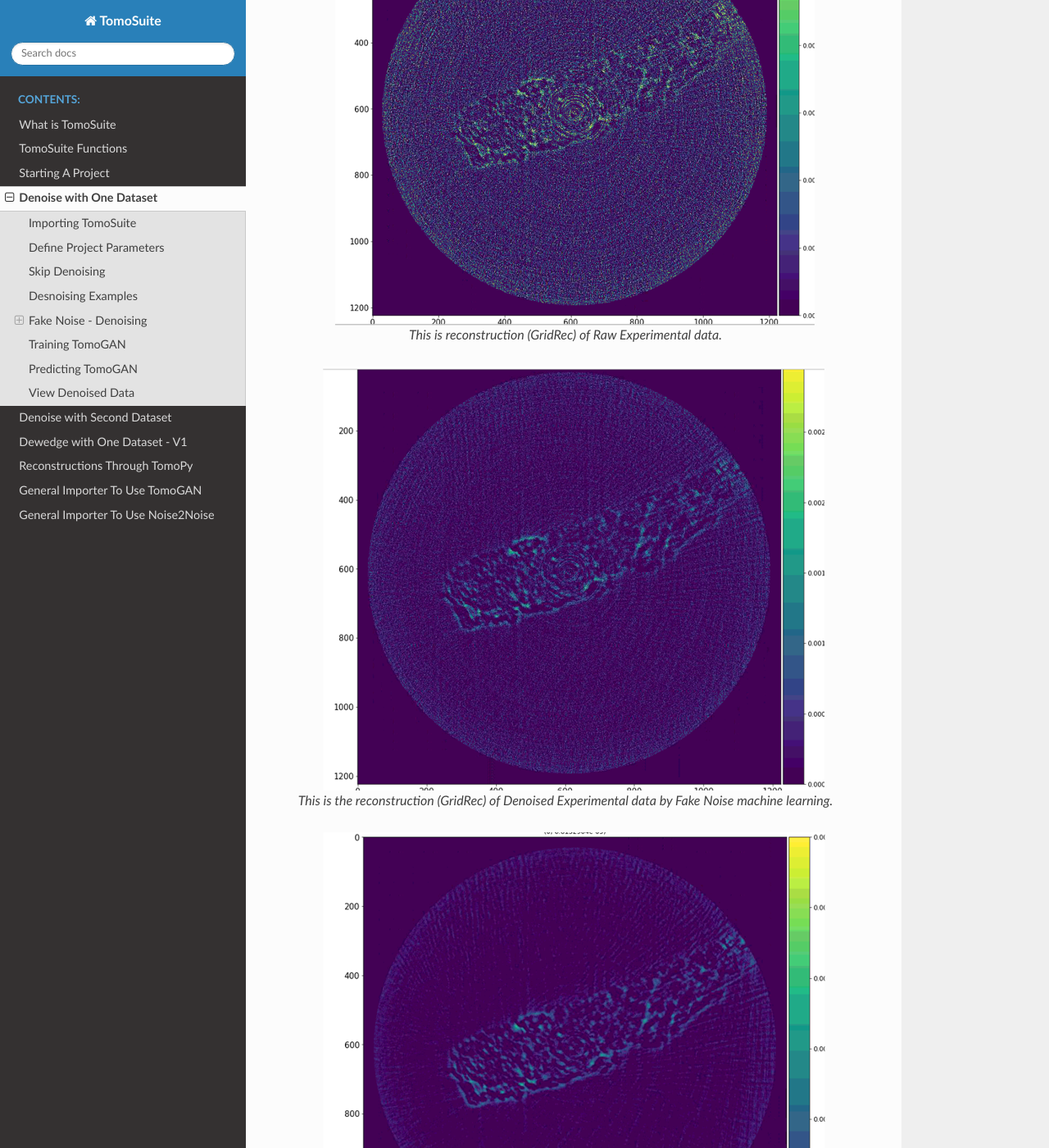
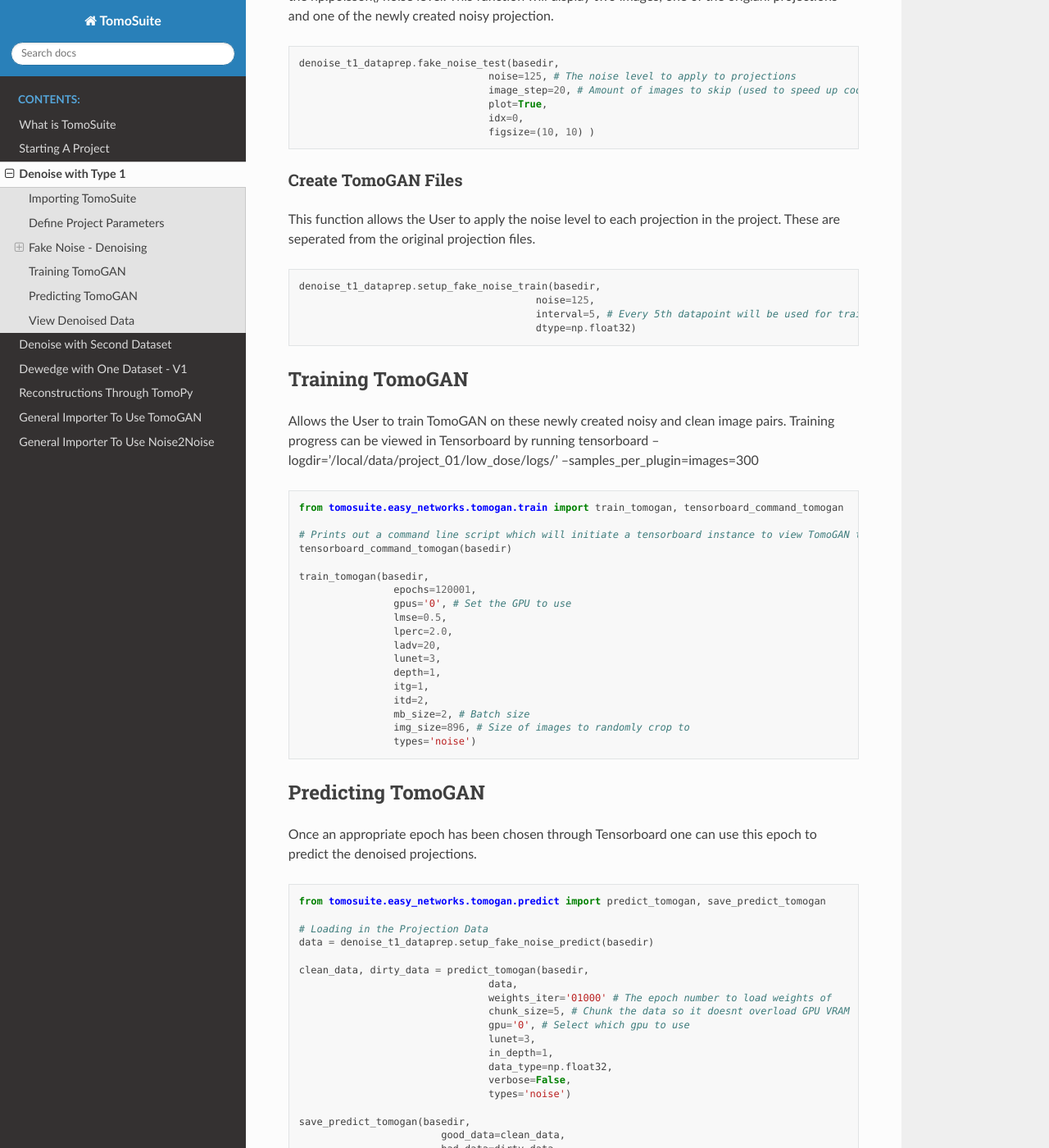
Before and after one commit to WilliamJudge94/tomosuitepy, a Sphinx documentation site: the page built from docs/03_denoise_with_1.rst, in a window 1280 px wide and 1400 px high, scrolled down 1200 px. Shown: the whole window at 82% size. Built offline with Sphinx 7.4.7 and the Read the Docs theme 2.0.0, drawn with Linux system fonts in a browser that asks for light colours; some of the changed text lies outside the part shown.

Commit message:
DeNoise type1 and reconstruction documentation

```diff
--- a/docs/00_reconstructions.rst
+++ b/docs/00_reconstructions.rst
@@ -4,6 +4,89 @@
 Reconstructions Through TomoPy
 ===============================
 
+
+
+Basic Reconstructions
+=====================
+
+.. code:: python
+
+    import sys
+    sys.path.append('/path/to/tomosuite/github/clone/tomosuite/')
+    import tomosuite
+    import tomopy
+
+    # Import TomoSuite helper functions
+    from tomosuite.base.reconstruct import reconstruct_data, plot_reconstruction
+
+    # Define your own tomography reconstruction function. This is the TomoSuite's default
+    def tomo_recon(prj, theta, rot_center):
+        types='gridrec'
+        if types == 'gridrec':
+            recon = tomopy.recon(prj, theta,
+                                center=rot_center,
+                                algorithm='gridrec',
+                                ncore=30)
+            #recon = tomopy.circ_mask(recon, axis=0, ratio=0.95)
+        return recon
+
+    # Reconstruct the raw projection data
+    basedir = '/local/data/project_01/'
+
+    slcs = reconstruct_data(basedir,
+                        rot_center,
+                        start_row=None, # If the User doesnt want to reconstruct all rows
+                        end_row=None, # If the User doesnt want to reconstruct all rows
+                        med_filter=False,
+                        all_data_med_filter=False,
+                        med_filter_kernel=(1, 3, 3),
+                        reconstruct_func=tomo_recon, # Allows the user to define their own recon function
+                        network=None, # None loads in the raw projection data
+                        wedge_removal=0, # zero out the first and last wedge_removal number of projections
+                        sparse_angle_removal=1, # only use every sparse_anlge_removal image for the recon
+                        types='denoise', # used when network='TomoGAN'
+                        second_basedir=None, # used to pull a second datasets data for the reconstruction
+                        checkpoint_num=None, # used when network='Deepfillv2'
+                        double_sparse=None)
+
+    # Plot the reconstruction
+    plot_reconstruction(slcs)
+
+
+DeNoise Type 1
+==============
+
+.. code:: python
+
+    import sys
+    sys.path.append('/path/to/tomosuite/github/clone/tomosuite/')
+    import tomosuite
+    import tomopy
+
+    # Import TomoSuite helper functions
+    from tomosuite.base.reconstruct import reconstruct_data, plot_reconstruction
+
+    # Define your own tomography reconstruction function. This is the TomoSuite's default
+    def tomo_recon(prj, theta, rot_center):
+        types='gridrec'
+        if types == 'gridrec':
+            recon = tomopy.recon(prj, theta,
+                                center=rot_center,
+                                algorithm='gridrec',
+                                ncore=30)
+            #recon = tomopy.circ_mask(recon, axis=0, ratio=0.95)
+        return recon
+
+    # Reconstruct the raw projection data
+    basedir = '/local/data/project_01/'
+
+    slcs = reconstruct_data(basedir,
+                        rot_center=600,
+                        reconstruct_func=tomo_recon,
+                        network=None)
+
+    # Plot the reconstruction
+    plot_reconstruction(slcs)
 
 
 Raw .H5 Data
--- a/docs/03_denoise_with_1.rst
+++ b/docs/03_denoise_with_1.rst
@@ -1,8 +1,9 @@
-=========================
- Denoise with One Dataset
-=========================
+======================
+ Denoise with Type 1
+======================
 
-In this section the User will learn how to denoise tomographic projections by only training/using a neural network with the same experimental dataset.
+In this section the User will learn how to denoise tomographic projections by only training/using a neural network
+with the same experimental dataset.
 
 .. note::
 
@@ -19,6 +20,11 @@ Importing TomoSuite
     import sys
     sys.path.append('/path/to/tomosuite/github/clone/tomosuite/')
     import tomosuite
+
+    from tomosuite.base.start_project import start_project
+    from tomosuite.base.extract_projections import extract
+
+    from tomosuite.methods.denoise_type1 import denoise_t1_dataprep
 
 
 Define Project Parameters
@@ -39,60 +45,28 @@ the output path for the tomosuite project.
     basedir = '/local/data/project_01/'
 
 
-Skip Denoising
-==============
-
-If the User would like to skip denoising and move onto sinogram inpainting or artifact removal please initiate the skip_lowdose() function
-
-.. code:: python
-
-    tomosuite.skip_lowdose(basedir=basedir)
-
-
-Desnoising Examples
-===================
-
-.. figure:: img/low_dose-raw.png
-    :scale: 100%
-    :align: center
-
-    This is reconstruction (GridRec) of Raw Experimental data.
-
-.. figure:: img/low_dose-fake-noise.png
-    :scale: 100%
-    :align: center
-
-    This is the reconstruction (GridRec) of Denoised Experimental data by Fake Noise machine learning.
-
-.. figure:: img/low_dose-sacra.png
-    :scale: 100%
-    :align: center
-
-    This is the reconstruction (GridRec) of Denoised Experimental data by Sacraficial Sample machine learning.
-
-
 Fake Noise - Denoising
 ======================
 
-This is the first of two methods of experimental denoising. This method applies np.poisson() to the raw projection data, uses this new noise data as the "noisy training data", while the origianl data is used as the "clean data" during the network training process.
+This is the first of two methods of experimental denoising.
+This method applies np.poisson() to the raw projection data, uses this new noise data as the "noisy training data",
+while the origianl data is used as the "clean data" during the network training process.
 
 
 Determining Appropriate Fake Noise Level
 -----------------------------------------
-First we must determine the appropriate noise level to add to the experimental data. image_step allows us to apply noise to a select projection rather than waiting, while noise allows the User to set the np.poisson() noise level. This function will display two images, one of the origianl projections and one of the newly created noisy projection.
+First we must determine the appropriate noise level to add to the experimental data. image_step allows us to
+apply noise to a select projection rather than waiting, while noise allows the User to set the np.poisson() noise level.
+This function will display two images, one of the origianl projections and one of the newly created noisy projection.
 
 .. code:: python
 
-    from tomosuite.low_dose.data_prep import noise_test_tomogan
-
-
-    noise = 20
-    image_step = 1000
-
-    noise_test_tomogan(basedir,
-                        image_step=image_step,
-                        noise=noise,
-                        figsize=(15, 15))
+    denoise_t1_dataprep.fake_noise_test(basedir,
+                                    noise=125, # The noise level to apply to projections
+                                    image_step=20, # Amount of images to skip (used to speed up code)
+                                    plot=True,
+                                    idx=0,
+                                    figsize=(10, 10) )
 
 
 
@@ -102,9 +76,10 @@ This function allows the User to apply the noise level to each projection in the
 
 .. code:: python
 
-    from tomosuite.low_dose.data_prep import setup_tomogan_fake_noise
-    setup_tomogan_fake_noise(basedir,
-                                noise=noise)
+    denoise_t1_dataprep.setup_fake_noise_train(basedir,
+                                            noise=125,
+                                            interval=5, # Every 5th datapoint will be used for training
+                                            dtype=np.float32)
 
 
 Training TomoGAN
@@ -114,12 +89,24 @@ Allows the User to train TomoGAN on these newly created noisy and clean image pa
 
 .. code:: python
 
-    from tomosuite.low_dose.tomogan import train_tomogan
-    train_tomogan(basedir, epochs=120001, gpus='0',
-                    lmse=0.5, lperc=2.0,
-                    ladv=20, lunet=3, depth=1,
-                    itg=1, itd=2, mb_size=2,
-                    img_size=896)
+    from tomosuite.easy_networks.tomogan.train import train_tomogan, tensorboard_command_tomogan
+
+    # Prints out a command line script which will initiate a tensorboard instance to view TomoGAN training
+    tensorboard_command_tomogan(basedir)
+
+    train_tomogan(basedir,
+                    epochs=120001,
+                    gpus='0', # Set the GPU to use
+                    lmse=0.5,
+                    lperc=2.0,
+                    ladv=20,
+                    lunet=3,
+                    depth=1,
+                    itg=1,
+                    itd=2,
+                    mb_size=2, # Batch size
+                    img_size=896, # Size of images to randomly crop to
+                    types='noise')
 
 
 Predicting TomoGAN
@@ -128,19 +115,28 @@ Once an appropriate epoch has been chosen through Tensorboard one can use this e
 
 .. code:: python
 
-    denoised_epoch = '22000'
+    from tomosuite.easy_networks.tomogan.predict import predict_tomogan, save_predict_tomogan
 
-    from tomosuite.low_dose.tomogan import predict_tomogan
-    output = tomosuite.predict_tomogan(basedir,
-                                        weights_iter=denoise_epoch,
-                                        second_basedir=None,
-                                        chunk_size=5,
-                                        noise=None,
-                                        gpu='0',
-                                        lunet=3,
-                                        in_depth=1,
-                                        data_type=np.float32,
-                                        verbose=False)
+    # Loading in the Projection Data
+    data = denoise_t1_dataprep.setup_fake_noise_predict(basedir)
+
+    clean_data, dirty_data = predict_tomogan(basedir,
+                                    data,
+                                    weights_iter='01000' # The epoch number to load weights of
+                                    chunk_size=5, # Chunk the data so it doesnt overload GPU VRAM
+                                    gpu='0', # Select which gpu to use
+                                    lunet=3,
+                                    in_depth=1,
+                                    data_type=np.float32,
+                                    verbose=False,
+                                    types='noise')
+
+    save_predict_tomogan(basedir,
+                            good_data=clean_data,
+                            bad_data=dirty_data,
+                            second_basedir=None,
+                            types='noise')
+
 
 View Denoised Data
 ==================
--- a/docs/index.rst
+++ b/docs/index.rst
@@ -19,7 +19,6 @@ Python library for applying Machine Learning to **Tomography** data.
    :caption: Contents:
 
    00_introduction
-   01_importing_modules
    02_starting_project
    03_denoise_with_1
    04_denoise_with_sacra
```
Also changed, not shown: docs/00_introduction.rst (+15 -12 lines), docs/02_starting_project.rst (+3 -4 lines).
